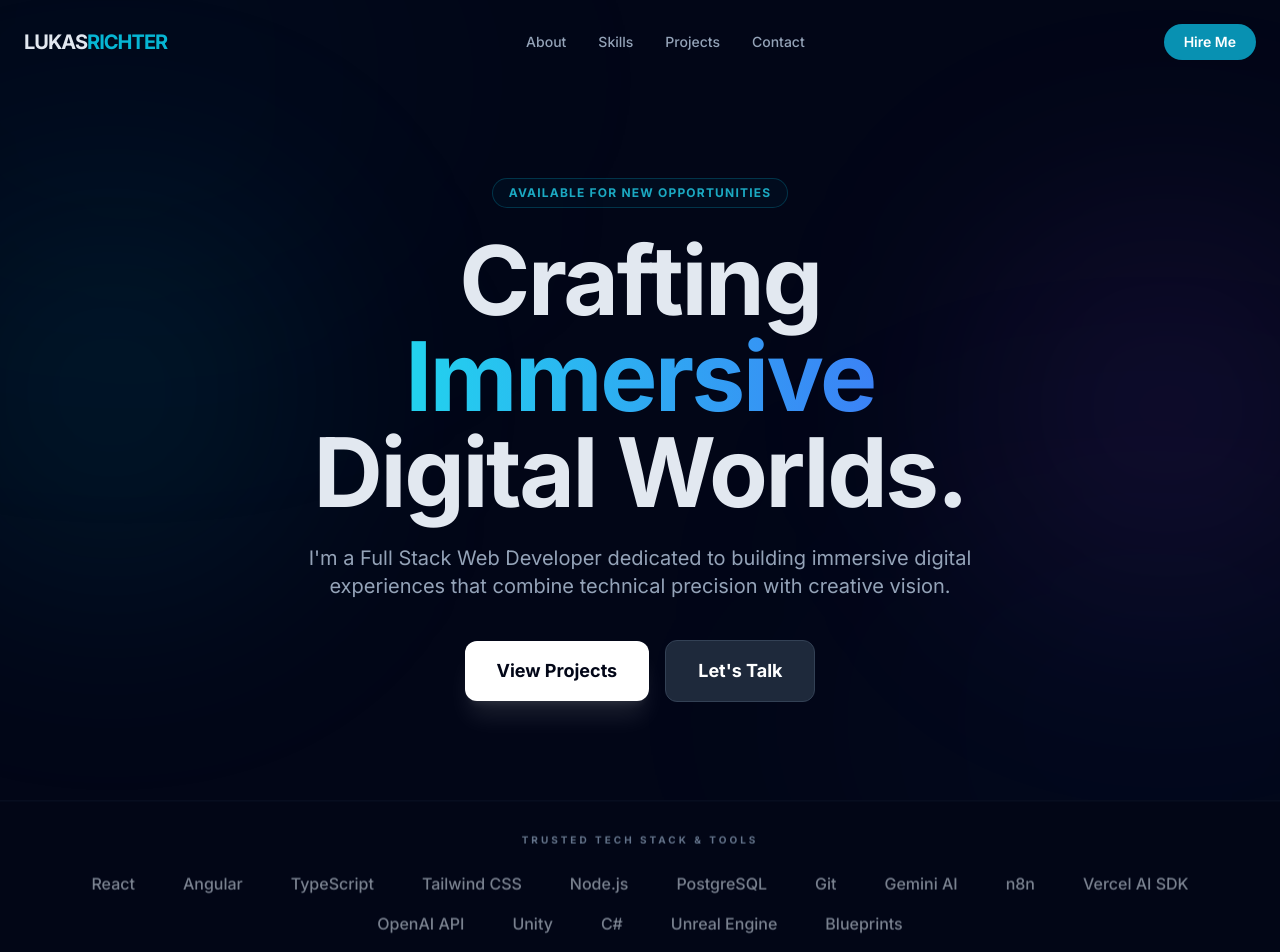
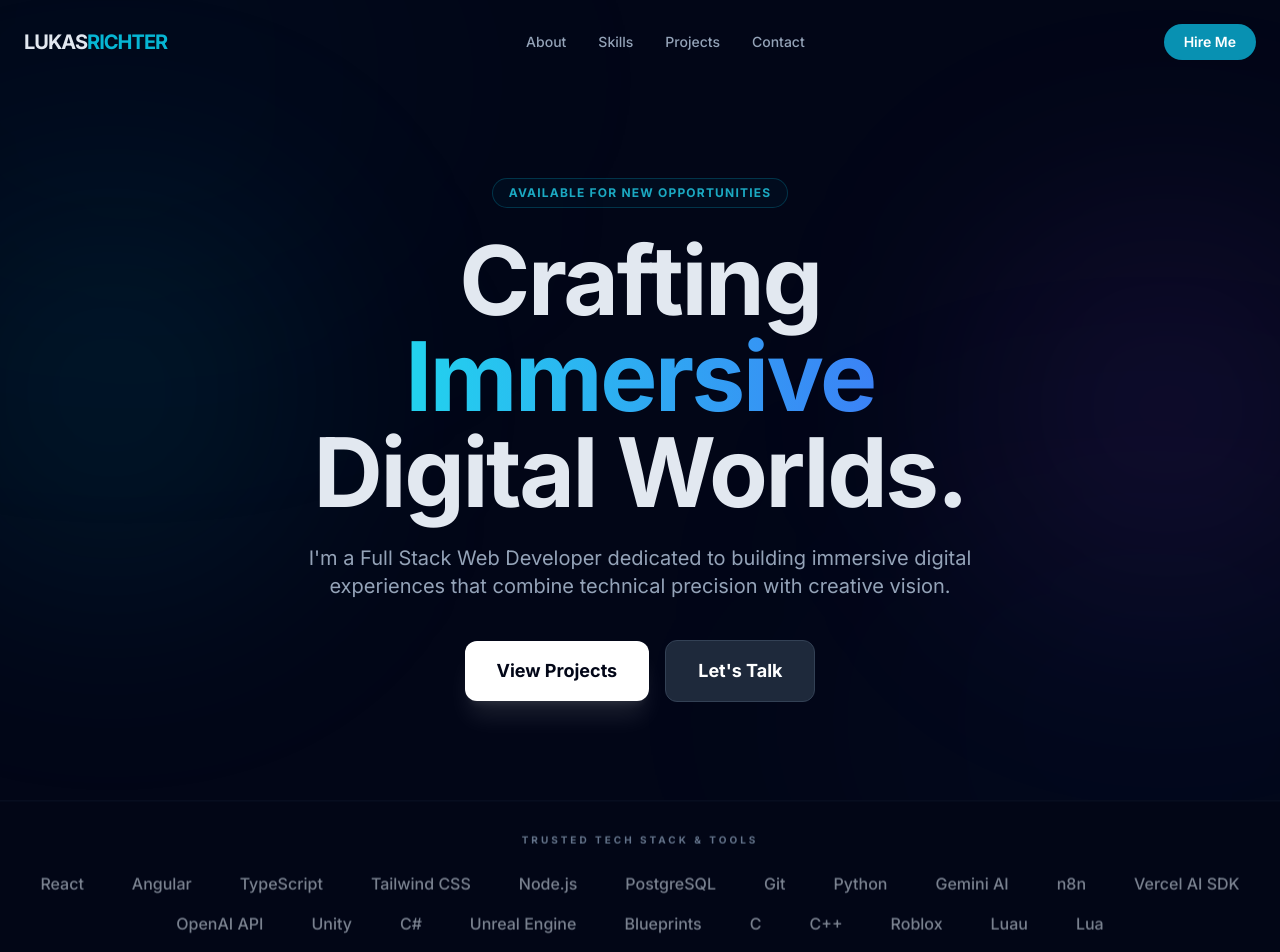
Before and after one commit to lukasfrontenddev/portfolio-website, a React (Vite) app: page / in a window 1280 px wide. Shown: the top 952 px of the page. Built offline with nearby package versions, Linux system fonts and the light colour scheme.

Commit message:
Update TechStack.tsx

```diff
--- a/components/TechStack.tsx
+++ b/components/TechStack.tsx
@@ -6,13 +6,13 @@ const TechStack: React.FC = () => {
     "React", "Angular", "TypeScript", "Tailwind CSS",
 
     // Backend
-    "Node.js", "PostgreSQL", "Git",
+    "Node.js", "PostgreSQL", "Git", "Python",
 
     // AI & Automation
     "Gemini AI", "n8n", "Vercel AI SDK", "OpenAI API",
 
     // Game Dev
-    "Unity", "C#", "Unreal Engine", "Blueprints"
+    "Unity", "C#", "Unreal Engine", "Blueprints", "C", "C++", "Roblox", "Luau", "Lua"
   ];
 
   return (
```
